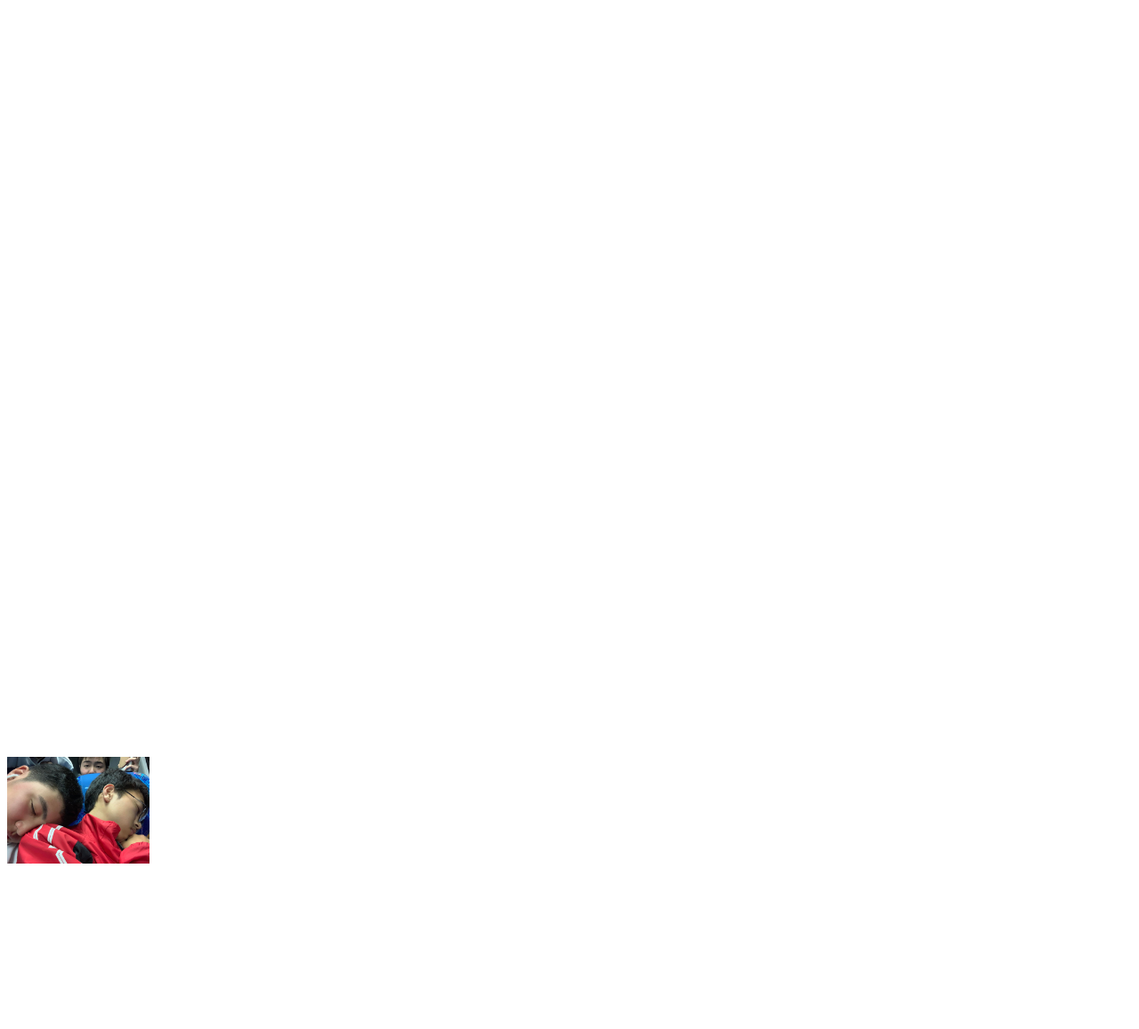
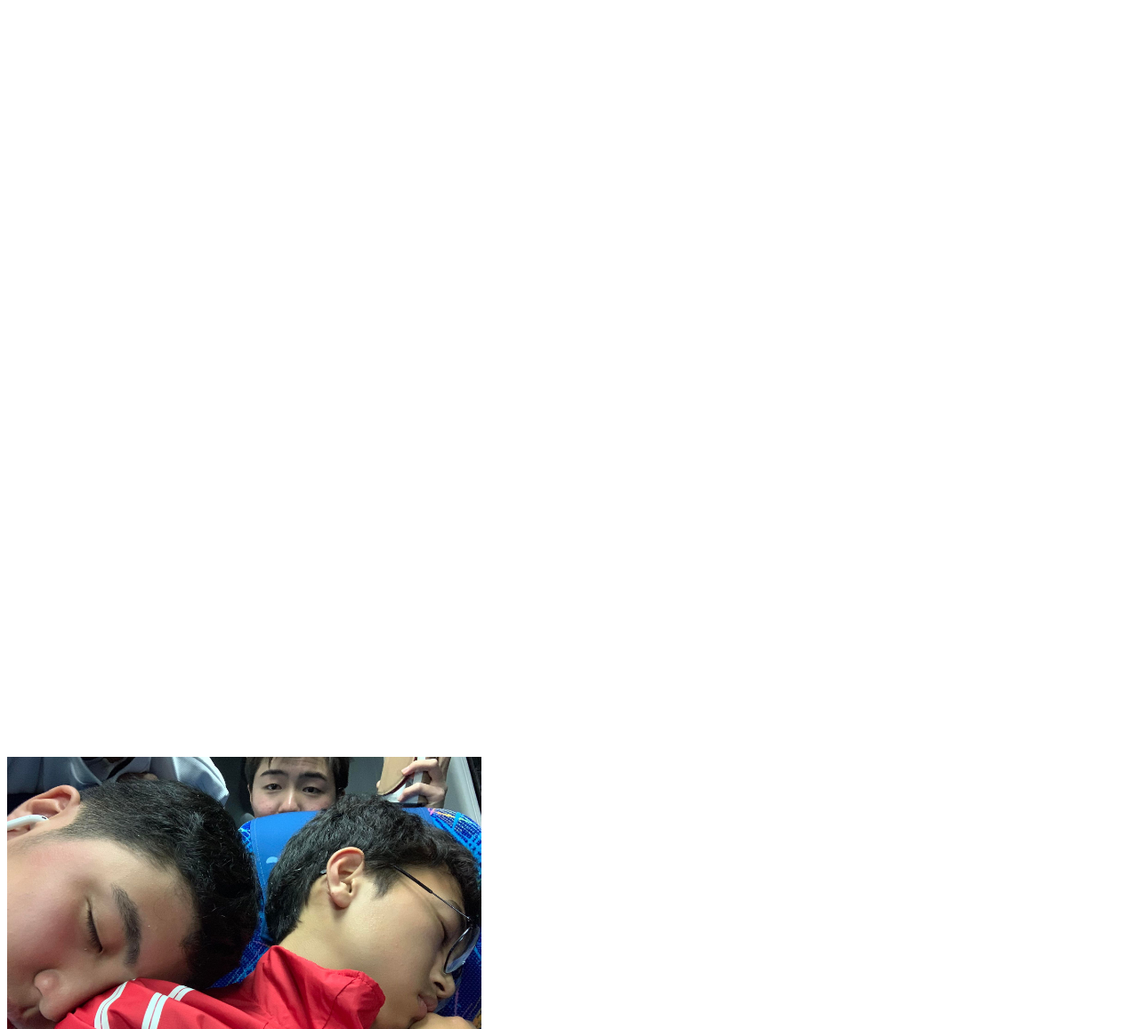
Before and after one commit to kae23456/a, a plain HTML site: page index.html in a window 1280 px wide. Shown: the part 143-1300 px from the top of the page at 89% size. Before the commit the page ends 1122 px from the top, so only its background shows below. Drawn offline with Linux system fonts and the light colour scheme.

Commit message:
Update index.html

```diff
--- a/index.html
+++ b/index.html
@@ -10,7 +10,7 @@
     }
     img{
       text-align:center;
-      height: 120px;
+      height: 400px;
     }
   </style>
 
```
